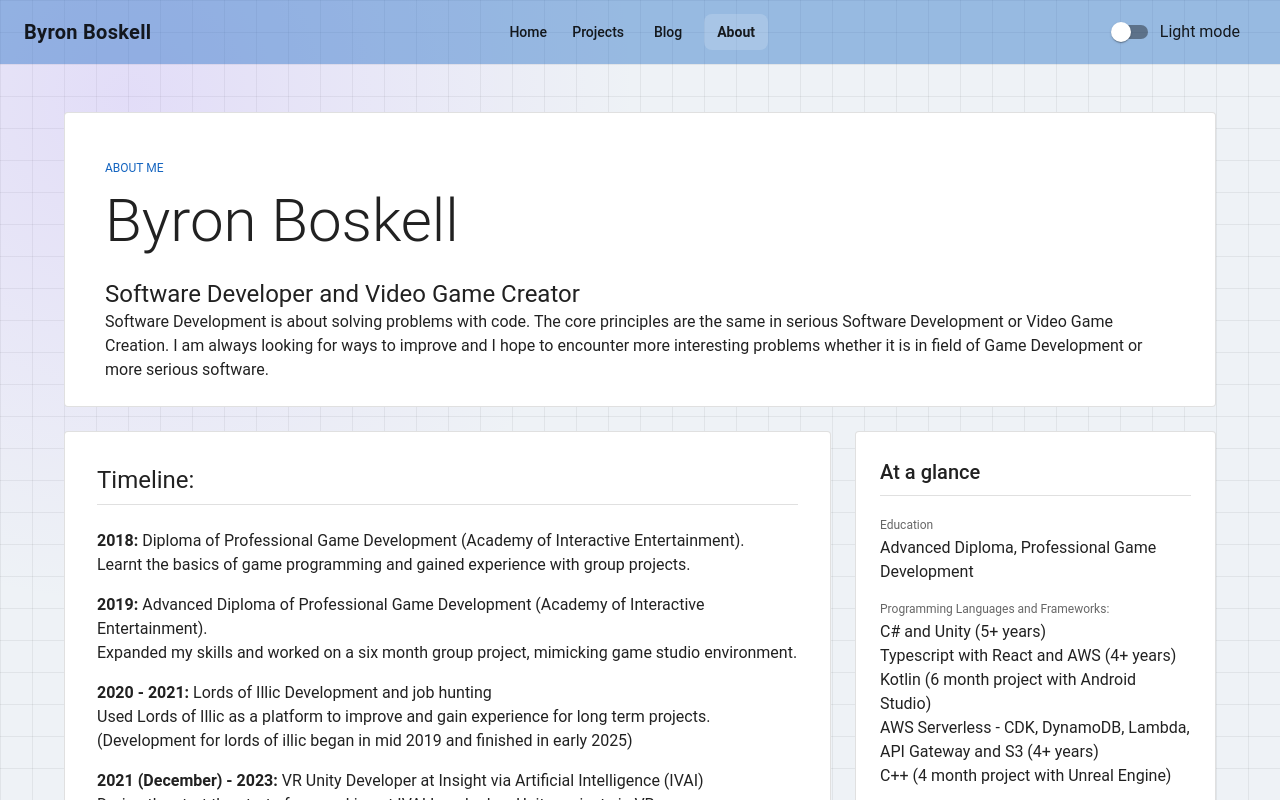
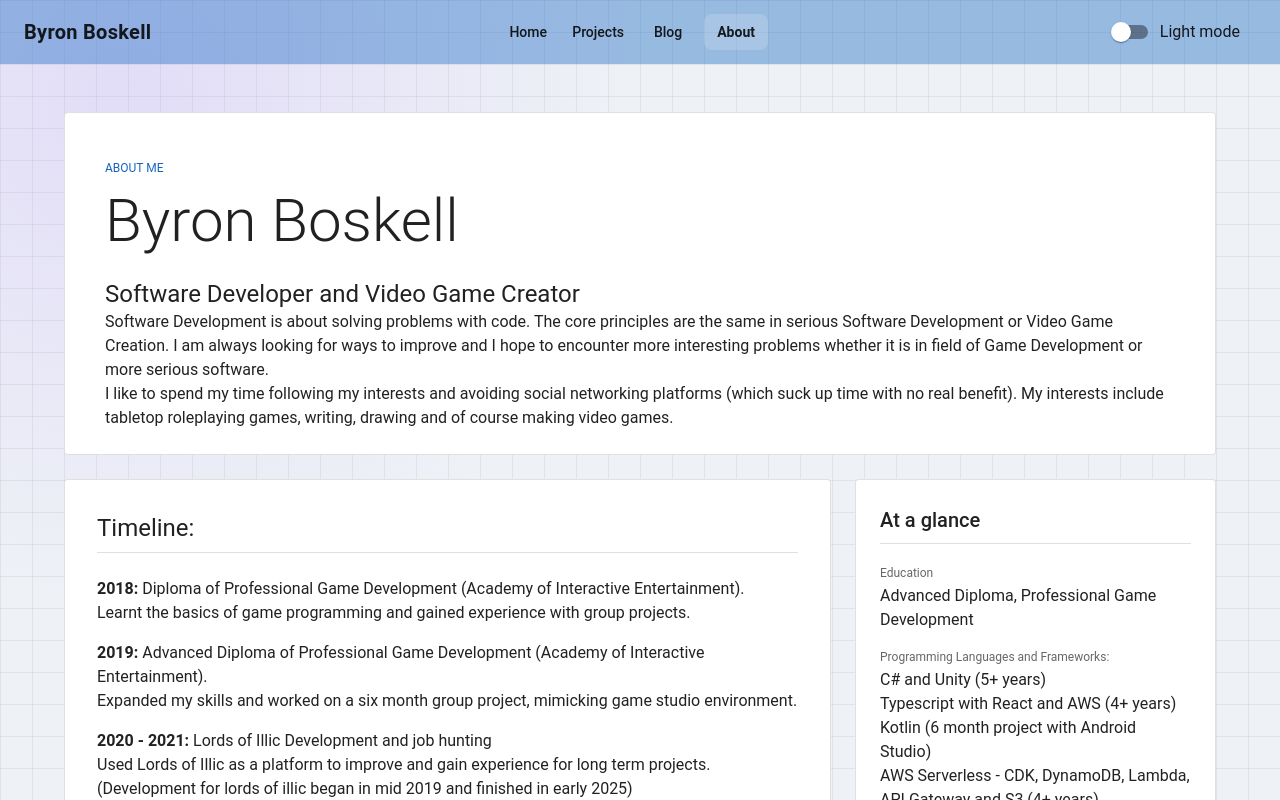
Before and after one commit to byronboskell/byronboskell.github.io, a React (Vite) app in the folder bbportfolio/: page /#/about in a window 1280 px wide. Shown: the top 800 px of the page. Built offline with nearby package versions, Linux system fonts and the light colour scheme.

Commit message:
about-page: adding in some more information.

```diff
--- a/bbportfolio/src/pages/about-page.tsx
+++ b/bbportfolio/src/pages/about-page.tsx
@@ -19,6 +19,9 @@ const AboutPage: React.FC = () => (
                     </Typography>
                     <Typography component="p" >
                         Software Development is about solving problems with code. The core principles are the same in serious Software Development or Video Game Creation. I am always looking for ways to improve and I hope to encounter more interesting problems whether it is in field of Game Development or more serious software.
+                    </Typography>
+                    <Typography component="p" >
+                        I like to spend my time following my interests and avoiding social networking platforms (which suck up time with no real benefit). My interests include tabletop roleplaying games, writing, drawing and of course making video games.
                     </Typography>
                 </CardContent>
             </Card>
```
